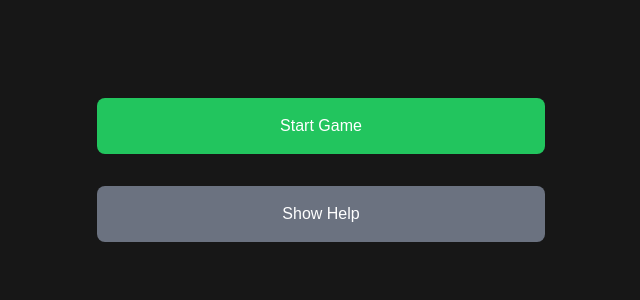
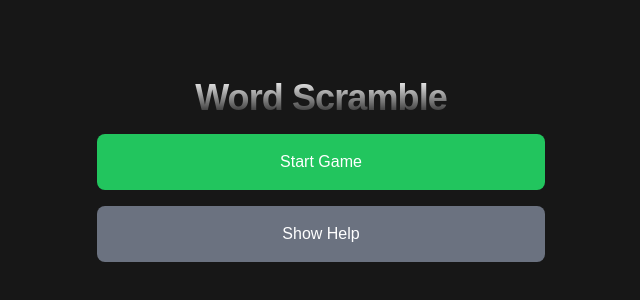
Before and after one commit to Firebreather-heart/scramble, a Next.js app: page / in a window 1280 px wide. Shown: the part 230-530 px from the top of the page, without its empty margins (319-959 px from the left). Built offline with nearby package versions, Linux system fonts and the light colour scheme.

Commit message:
added game name display

```diff
--- a/src/components/game.tsx
+++ b/src/components/game.tsx
@@ -97,7 +97,7 @@ export function Game() {
     setFeedback('Game Ended');
     setTimeout(() => {
       setGameState({
-        currentWord: wordList[0],
+        currentWord: wordList[Math.floor(Math.random() * wordList.length)],
         scrambledWord: '',
         score: 0,
         showHint: false,
@@ -122,9 +122,14 @@ export function Game() {
   return (
     <div className="w-full max-w-md mx-auto">
       {!gameStarted ? (
-        <button onClick={handleStart} className="w-full p-4 mb-4 text-white bg-green-500 rounded-lg">
-          Start Game
-        </button>
+        <div className="text-center space-y-4">
+          <h1 className="text-4xl font-bold tracking-tight bg-gradient-to-b from-foreground to-foreground/70 bg-clip-text text-transparent">
+            Word Scramble
+          </h1>
+          <button onClick={handleStart} className="w-full p-4 mb-4 text-white bg-green-500 rounded-lg">
+            Start Game
+          </button>
+        </div>
       ) : (
         <div className="relative overflow-hidden rounded-2xl bg-card shadow-2xl border border-border/50 backdrop-blur-sm">
           <div className="absolute inset-0 bg-gradient-to-b from-primary/5 to-transparent" />
```
